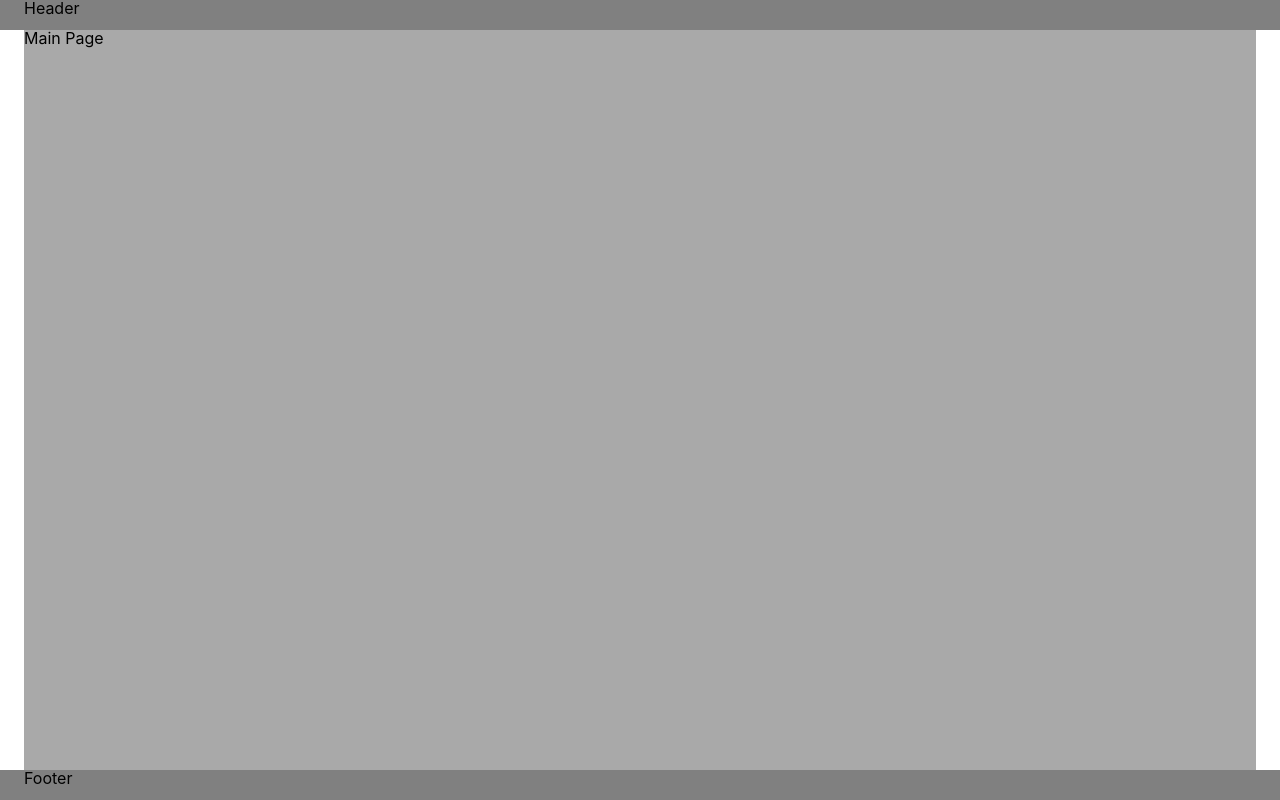
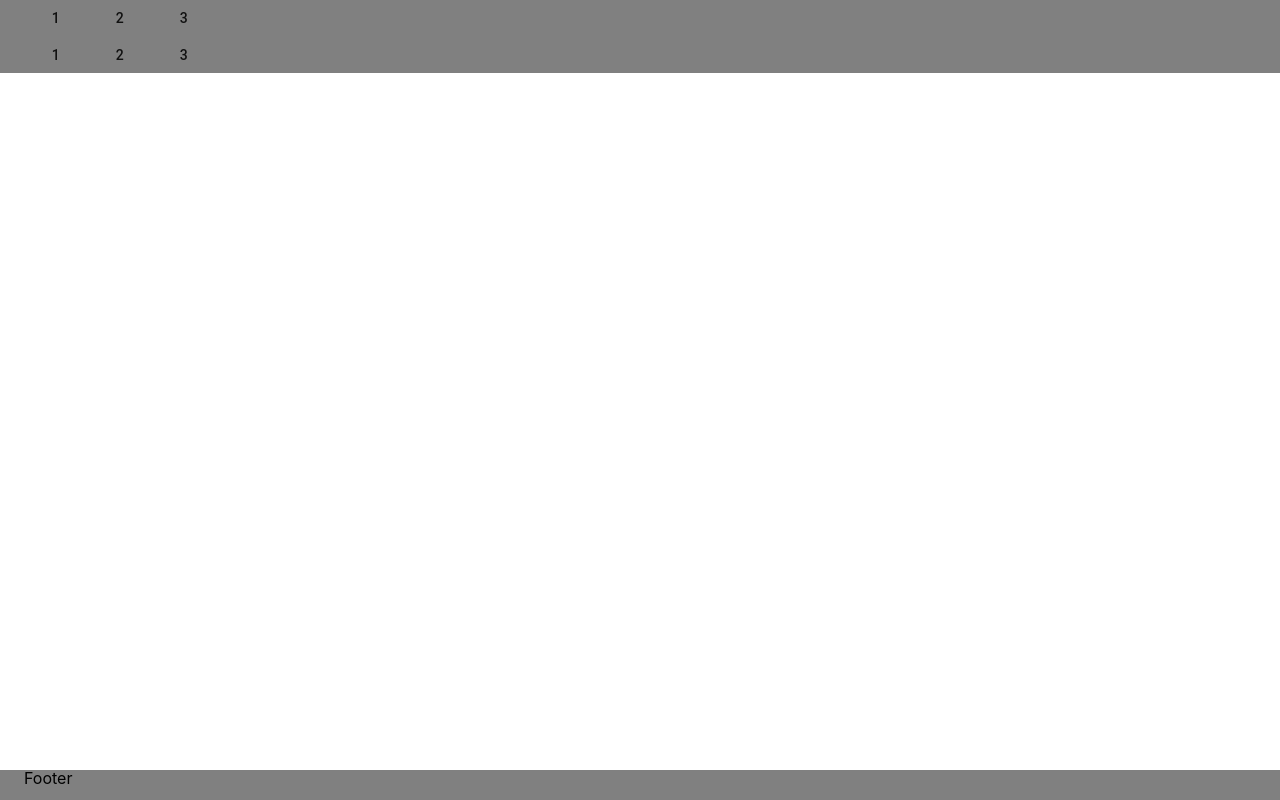
Before and after one commit to Oizys18/gasro, a React (Create React App) app in the folder client/: page /products in a window 1280 px wide. Before the commit this address led to /. Shown: the top 800 px of the page. Built offline with nearby package versions, Linux system fonts and the light colour scheme.

Commit message:
Mod styles

```diff
--- a/client/src/components/Header.tsx
+++ b/client/src/components/Header.tsx
@@ -1,5 +1,6 @@
-import React, { useState } from "react";
+import React from "react";
 import styled from "styled-components";
+import BasicButton from "components/BasicButton";
 import { Container } from "@material-ui/core";
 interface Props {}
 function Header({ ...props }: Props) {
@@ -7,7 +8,18 @@ function Header({ ...props }: Props) {
     <>
       <HeaderWrapper>
         <Container>
-          <div>Header</div>
+          <HeaderDivider>
+            <HeaderTop>
+              <BasicButton message="1" onClick={() => {}}></BasicButton>
+              <BasicButton message="2" onClick={() => {}}></BasicButton>
+              <BasicButton message="3" onClick={() => {}}></BasicButton>
+            </HeaderTop>
+            <HeaderBottom>
+              <BasicButton message="1" onClick={() => {}}></BasicButton>
+              <BasicButton message="2" onClick={() => {}}></BasicButton>
+              <BasicButton message="3" onClick={() => {}}></BasicButton>
+            </HeaderBottom>
+          </HeaderDivider>
         </Container>
       </HeaderWrapper>
     </>
@@ -17,9 +29,17 @@ export default Header;
 
 const HeaderWrapper = styled.div`
   width: 100%;
-  height: 30px;
   background-color: grey;
   position: fixed;
   top: 0;
   overflow: hidden;
 `;
+
+const HeaderDivider = styled.div`
+  display: flex;
+  flex-direction: column;
+`;
+
+const HeaderTop = styled.div``;
+
+const HeaderBottom = styled.div``;
--- /dev/null
+++ b/client/src/containers/Products.tsx
@@ -0,0 +1,23 @@
+import * as React from "react";
+import styled from "styled-components";
+import { Container } from "@material-ui/core";
+
+interface Iproducts {}
+
+function Products({ ...props }: Iproducts) {
+  return (
+    <>
+      <ProductWrapper>
+        <Container>
+          <div>Products</div>
+        </Container>
+      </ProductWrapper>
+    </>
+  );
+}
+
+export default Products;
+const ProductWrapper = styled.div`
+  margin-top: 30px;
+  overflow: hidden;
+`;
--- a/client/src/routes/Routes.tsx
+++ b/client/src/routes/Routes.tsx
@@ -1,6 +1,6 @@
 import * as React from "react";
-import styled from "styled-components";
 import Main from "containers/Main";
+import Products from "containers/Products";
 import Header from "components/Header";
 import Footer from "components/Footer";
 import { BrowserRouter, Switch, Route, Redirect } from "react-router-dom";
@@ -10,6 +10,7 @@ const Routes: React.FC = () => (
     <Header />
     <Switch>
       <Route path="/" exact component={Main} />
+      <Route path="/products" exact component={Products} />
       <Redirect path="*" to="/" />
     </Switch>
     <Footer />
```
